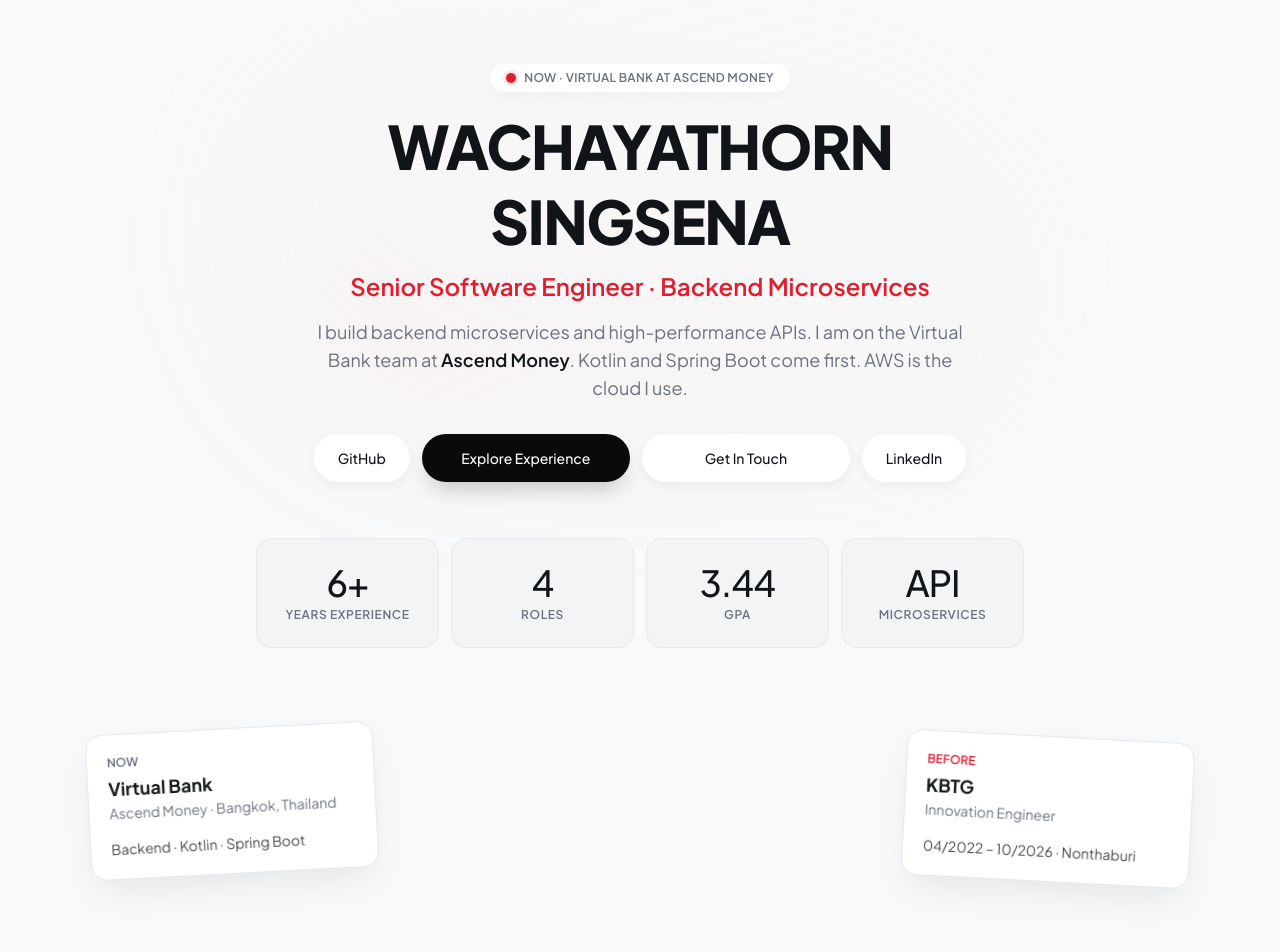
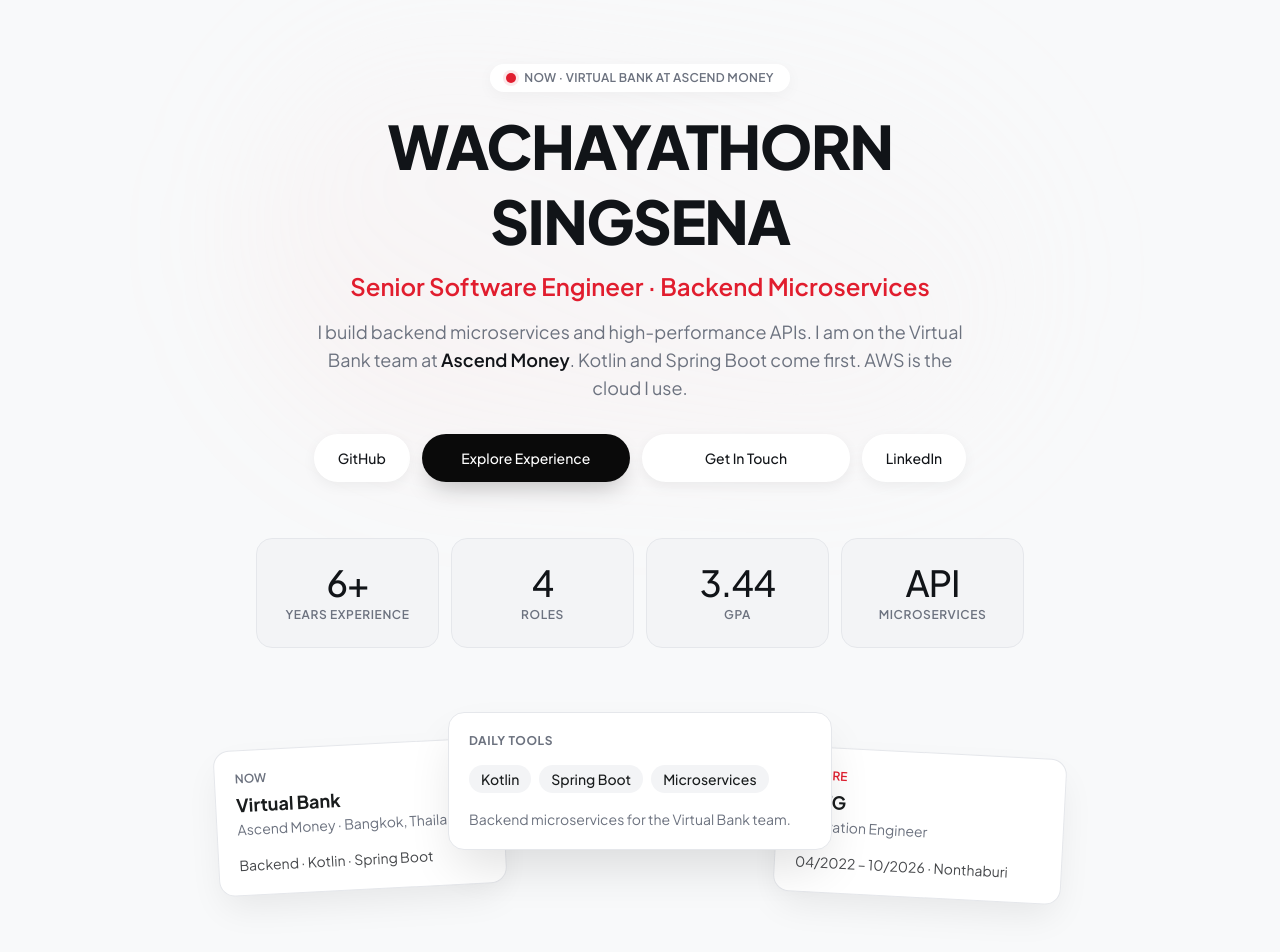
Before and after one commit to wachayathorn/introduce-myself, a Next.js app: page / in a window 1280 px wide. Shown: the top 952 px of the page. Built offline with nearby package versions, Linux system fonts and the light colour scheme.

Commit message:
Implement interactive card layout in Hero section: add state management for card order, enhance hover effects, and refactor content structure for improved user experience.

```diff
--- a/app/components/sections/hero.tsx
+++ b/app/components/sections/hero.tsx
@@ -1,3 +1,7 @@
+"use client";
+
+import { useRef, useState } from "react";
+
 const stats = [
   { value: "6+", label: "Years Experience" },
   { value: "4", label: "Roles" },
@@ -5,7 +9,66 @@ const stats = [
   { value: "API", label: "Microservices" },
 ];
 
+const cardSlots = [
+  "left-0 top-8 z-10 w-72 -rotate-3 lg:left-6",
+  "left-1/2 top-0 z-30 w-96 -translate-x-1/2 rotate-0",
+  "top-10 z-10 w-72 rotate-3 left-[calc(100%-18rem)] lg:left-[calc(100%-19.5rem)]",
+];
+
 export default function Welcome() {
+  const [order, setOrder] = useState(["now", "daily", "before"]);
+  const moving = useRef(false);
+
+  const bringToMiddle = (id: string) => {
+    if (moving.current) return;
+    setOrder((current) => {
+      const index = current.indexOf(id);
+      if (index === 1) return current;
+      moving.current = true;
+      window.setTimeout(() => {
+        moving.current = false;
+      }, 520);
+      const next = [...current];
+      next[index] = current[1];
+      next[1] = id;
+      return next;
+    });
+  };
+
+  const cards = {
+    now: (
+      <>
+        <p className="text-xs font-semibold text-[#6C727F] uppercase">Now</p>
+        <h2 className="mt-1 text-lg font-bold">Virtual Bank</h2>
+        <p className="text-sm text-[#6C727F]">Ascend Money · Bangkok, Thailand</p>
+        <p className="mt-4 text-sm text-[#45474a]">Backend · Kotlin · Spring Boot</p>
+      </>
+    ),
+    daily: (
+      <>
+        <p className="text-xs font-bold tracking-wider text-[#6C727F] uppercase">Daily tools</p>
+        <div className="mt-4 flex flex-wrap gap-2">
+          {["Kotlin", "Spring Boot", "Microservices"].map((tool) => (
+            <span key={tool} className="rounded-full bg-[#F3F4F6] px-3 py-1 text-sm font-medium">
+              {tool}
+            </span>
+          ))}
+        </div>
+        <p className="mt-4 text-sm text-[#6C727F]">
+          Backend microservices for the Virtual Bank team.
+        </p>
+      </>
+    ),
+    before: (
+      <>
+        <p className="text-xs font-semibold text-[#e11d2e] uppercase">Before</p>
+        <h2 className="mt-1 text-lg font-bold">KBTG</h2>
+        <p className="text-sm text-[#6C727F]">Innovation Engineer</p>
+        <p className="mt-4 text-sm text-[#45474a]">04/2022 – 10/2026 · Nonthaburi</p>
+      </>
+    ),
+  };
+
   return (
     <section id="home" className="relative px-4 pt-16 pb-16 md:px-10 lg:px-16">
       <div className="pointer-events-none absolute top-10 left-1/2 -z-10 h-[420px] w-[800px] -translate-x-1/2 rounded-full bg-gradient-to-tr from-[#e11d2e]/[0.04] via-red-100/10 to-transparent blur-3xl" />
@@ -85,34 +148,23 @@ export default function Welcome() {
           ))}
         </div>
 
-        <div className="relative mt-16 hidden min-h-[280px] w-full md:block">
-          <article className="animate-float absolute top-4 left-6 w-72 -rotate-3 rounded-2xl border border-[#E5E7EB] bg-white p-5 text-left shadow-[0_16px_36px_-6px_rgba(0,0,0,0.08)] transition-transform duration-300 hover:rotate-0">
-            <p className="text-xs font-semibold text-[#6C727F] uppercase">Now</p>
-            <h2 className="mt-1 text-lg font-bold">Virtual Bank</h2>
-            <p className="text-sm text-[#6C727F]">Ascend Money · Bangkok, Thailand</p>
-            <p className="mt-4 text-sm text-[#45474a]">Backend · Kotlin · Spring Boot</p>
-          </article>
-          <article className="animate-soft-scale relative z-20 mx-auto w-96 rounded-2xl border border-[#E5E7EB] bg-white p-6 text-left shadow-[0_24px_48px_-8px_rgba(0,0,0,0.1)]">
-            <p className="text-xs font-bold tracking-wider text-[#6C727F] uppercase">
-              Daily tools
-            </p>
-            <div className="mt-4 flex flex-wrap gap-2">
-              {["Kotlin", "Spring Boot", "Microservices"].map((tool) => (
-                <span key={tool} className="hover-pop rounded-full bg-[#F3F4F6] px-3 py-1 text-sm font-medium hover:bg-[#fff1f2] hover:text-[#e11d2e]">
-                  {tool}
-                </span>
-              ))}
-            </div>
-            <p className="mt-4 text-sm text-[#6C727F]">
-              Backend microservices for the Virtual Bank team.
-            </p>
-          </article>
-          <article className="animate-float-delayed absolute top-6 right-6 w-72 rotate-3 rounded-2xl border border-[#E5E7EB] bg-white p-5 text-left shadow-[0_16px_36px_-6px_rgba(0,0,0,0.08)] transition-transform duration-300 hover:rotate-0">
-            <p className="text-xs font-semibold text-[#e11d2e] uppercase">Before</p>
-            <h2 className="mt-1 text-lg font-bold">KBTG</h2>
-            <p className="text-sm text-[#6C727F]">Innovation Engineer</p>
-            <p className="mt-4 text-sm text-[#45474a]">04/2022 – 10/2026 · Nonthaburi</p>
-          </article>
+        <div
+          className="relative mx-auto mt-16 hidden h-[240px] w-full max-w-4xl md:block"
+          onMouseLeave={() => setOrder(["now", "daily", "before"])}
+        >
+          {order.map((id, index) => (
+            <article
+              key={id}
+              onMouseEnter={() => bringToMiddle(id)}
+              className={`absolute rounded-2xl border border-[#E5E7EB] bg-white p-5 text-left transition-all duration-500 ease-[cubic-bezier(0.22,1,0.36,1)] ${cardSlots[index]} ${
+                index === 1
+                  ? "shadow-[0_24px_48px_-8px_rgba(0,0,0,0.12)]"
+                  : "shadow-[0_16px_36px_-6px_rgba(0,0,0,0.08)]"
+              }`}
+            >
+              {cards[id as keyof typeof cards]}
+            </article>
+          ))}
         </div>
       </div>
     </section>
```
